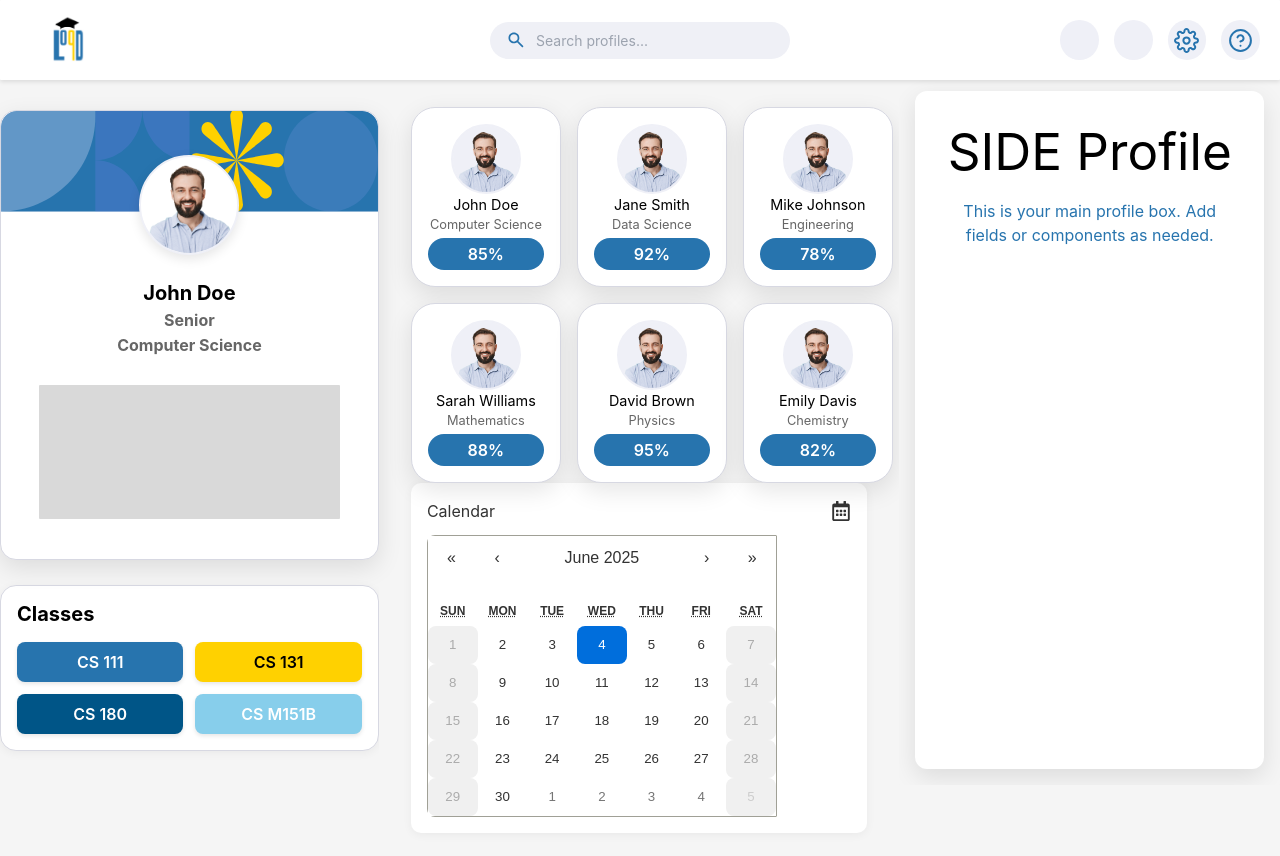
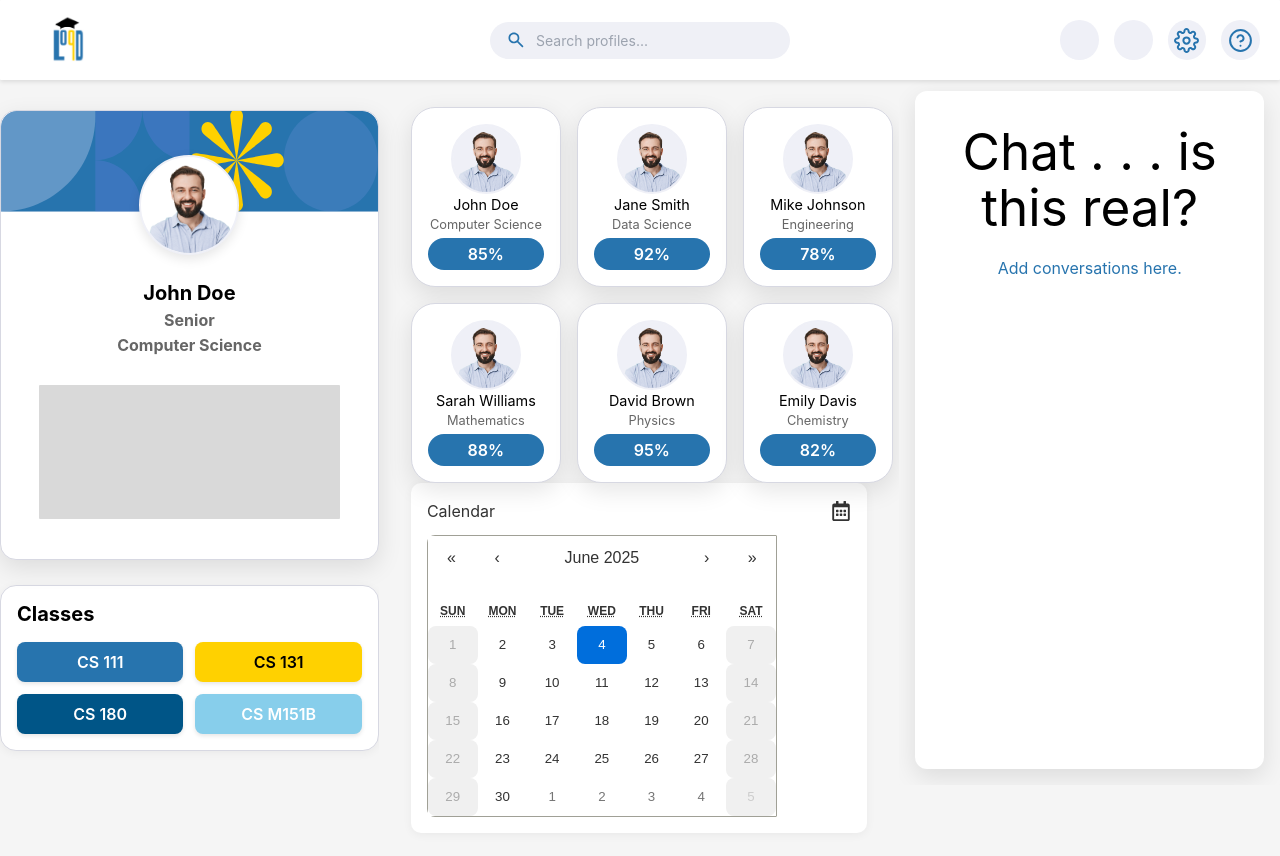
Before and after one commit to YonyMarian/loqd, a React (Vite) app in the folder client/: page /dashboard in a window 1280 px wide. Shown: the top 856 px of the page. Built offline with nearby package versions, Linux system fonts and the light colour scheme; no server answers.

Commit message:
Changed 'Side Profile' to 'Chat' in all relevant scripts.

```diff
--- /dev/null
+++ b/client/src/components/Chat.tsx
@@ -0,0 +1,13 @@
+import React from 'react';
+import '../styles/Chat.css';
+
+const Chat: React.FC = () => {
+  return (
+    <div className="chat-box">
+        <h1>Chat . . . is this real?</h1>
+        <p>Add conversations here.</p>
+    </div>
+  );
+};
+
+export default Chat;
--- a/client/src/components/SideProfile.tsx
+++ /dev/null
@@ -1,13 +0,0 @@
-import React from 'react';
-import '../styles/SideProfile.css';
-
-const SideProfile: React.FC = () => {
-  return (
-    <div className="side-profile-box">
-        <h1>SIDE Profile</h1>
-        <p>This is your main profile box. Add fields or components as needed.</p>
-    </div>
-  );
-};
-
-export default SideProfile;
--- a/client/src/pages/Dashboard.tsx
+++ b/client/src/pages/Dashboard.tsx
@@ -2,7 +2,7 @@ import React, { useState } from 'react';
 import NavBar from '../components/NavBar';
 import MatchGrid from '../components/MatchGrid';
 import UserProfile from '../components/UserProfile';
-import SideProfile from '../components/SideProfile';
+import Chat from '../components/Chat';
 import Classes from '../components/Classes';
 import CalendarComponent from '../components/Calendar';
 import '../styles/Dashboard.css';
@@ -37,7 +37,7 @@ const Dashboard: React.FC = () => {
             </div>
 
             <div className="profile-box right-profile">
-                <SideProfile />
+                <Chat />
             </div>
         </div>
     );
--- a/client/src/styles/SideProfile.css
+++ b/client/src/styles/Chat.css
@@ -1,4 +1,4 @@
-.side-profile-box {
+.chat-box {
     width: 100%;
     height: 100%;
     padding: 2rem;
@@ -12,7 +12,7 @@
     flex-shrink: 0;
 }
 
-.side-profile-box h1 {
+.chat-box h1 {
     color: black;
     margin-bottom: 20px;
 }
```
